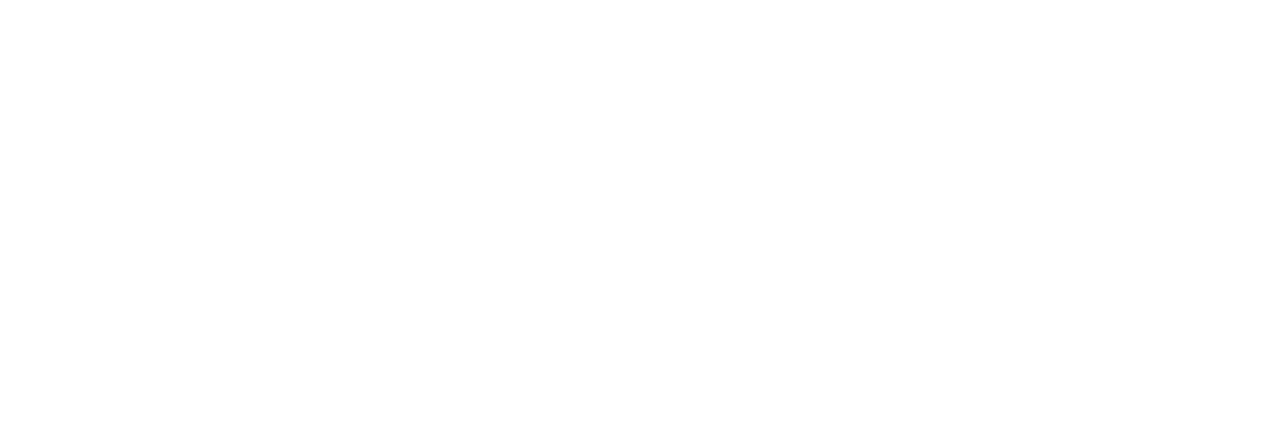
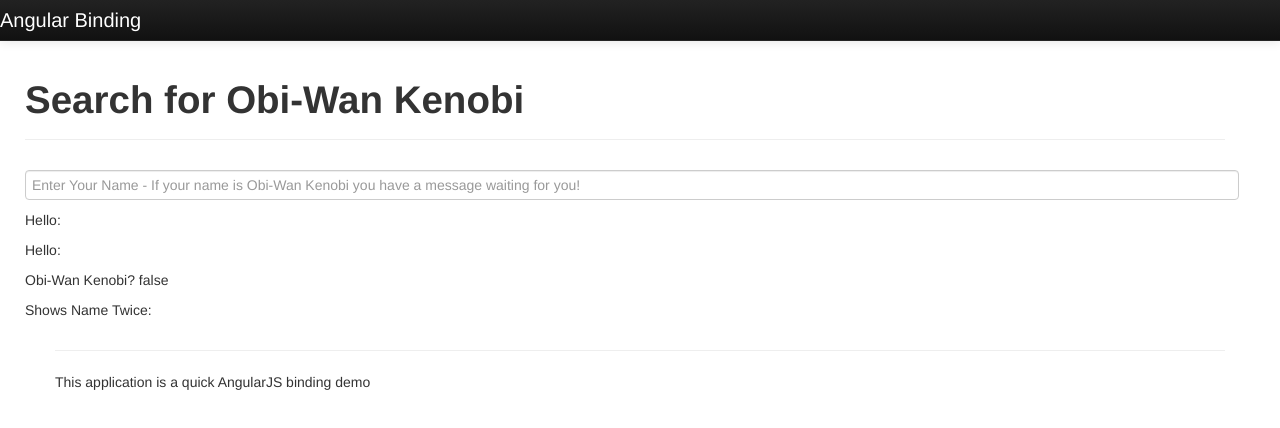
Before and after one commit to Shafen/Bind, a website: page public/index.html in a window 1280 px wide. Drawn offline with nearby package versions, Linux system fonts and the light colour scheme.

Commit message:
Quick applicatio

```diff
--- /dev/null
+++ b/public/css/styles.css
@@ -0,0 +1,7 @@
+.container {
+    margin-top:60px;
+}
+
+.full-width{
+    width:100%;
+}
--- a/public/index.html
+++ b/public/index.html
@@ -1,16 +1,50 @@
 <!doctype html>
 <html lang="en">
   <head>
-    <title>Chat Example</title>
+    <title>Angular Databinding</title>
     <meta name="viewport" content="width=device-width, initial-scale=1.0">
-    <link rel="stylesheet" href="/css/bootstrap.min.css">
-    <link rel="stylesheet" href="/css/bootstrap-responsive.min.css">
+    <link rel="stylesheet" href="css/bootstrap.min.css">
+    <link rel="stylesheet" href="css/bootstrap-responsive.min.css">
+    <link rel="stylesheet" href="css/styles.css">
+
+    <script src="js/jquery.min.js"></script>
+    <script src="js/bootstrap.min.js"></script>
+    <script src="https://ajax.googleapis.com/ajax/libs/angularjs/1.4.0-rc.0/angular.min.js"></script>
 
   </head>
-  <body>
+  <body ng-app>
 
-    <script src="/js/jquery.min.js"></script>
-    <script src="/js/bootstrap.min.js"></script>
-    <script src="/js/angular.min.js"></script>
+    <div class="container">
+
+      <div class="navbar navbar-fixed-top navbar-inverse">
+        <div class="navbar-inner">
+          <a href="#" class="brand">Angular Binding</a>
+        </div> <!-- End class="navbar-inner" -->
+      </div> <!-- End class="navbar" -->
+
+      <div class="row">
+        <div class="page-header">
+          <h1>Search for Obi-Wan Kenobi</h1>
+        </div>
+      </div>
+
+      <div class="row">
+        <div call="span12">
+          <input class="full-width" type="text" ng-model="message" placeholder="Enter Your Name - If your name is Obi-Wan Kenobi you have a message waiting for you!">
+        </div>
+        <p ng-bind="'Hello: ' + message"></p> <!-- Alternative way to bind data -->
+        <p>Hello: {{ message }}</p>
+        <p>Obi-Wan Kenobi? {{ message === 'Obi-Wan Kenobi' }}</p>
+        <p>Shows Name Twice: {{message + message}}</p>
+        <div class="alert alert-warning" ng-show="message === 'Obi-Wan Kenobi'" role="alert">These are not the droids we're looking for!</div>
+      </div>
+
+
+
+      <hr />
+      <p>This application is a quick AngularJS binding demo</p>
+
+    </div> <!-- End class="container" -->
+
   </body>
 </html>
```
